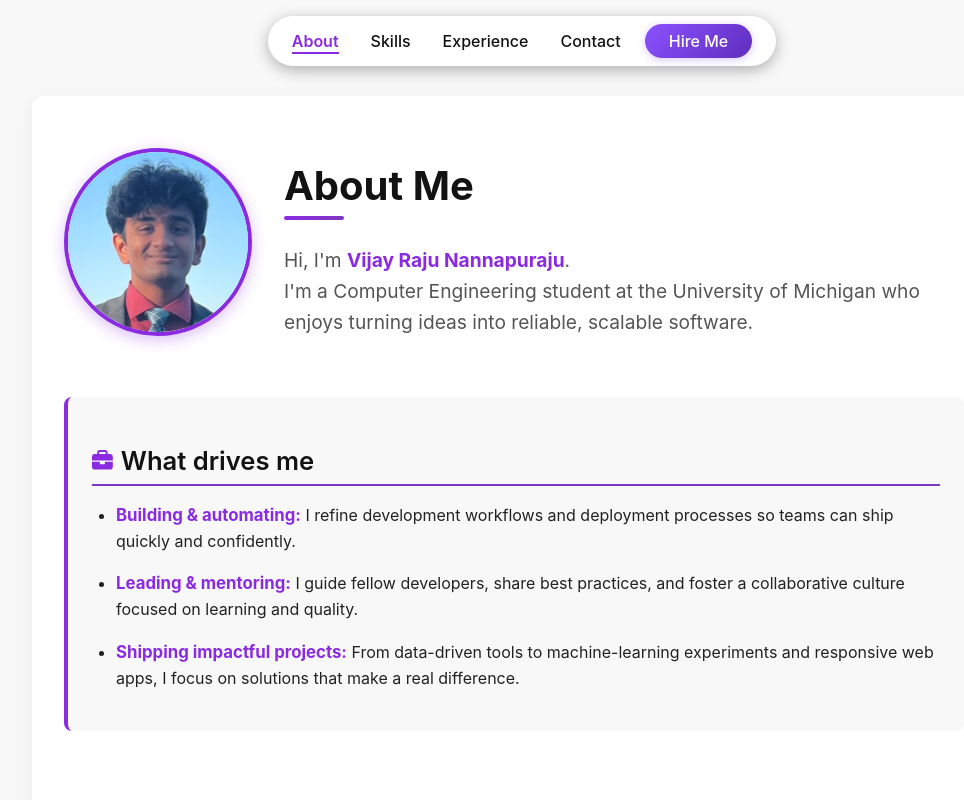
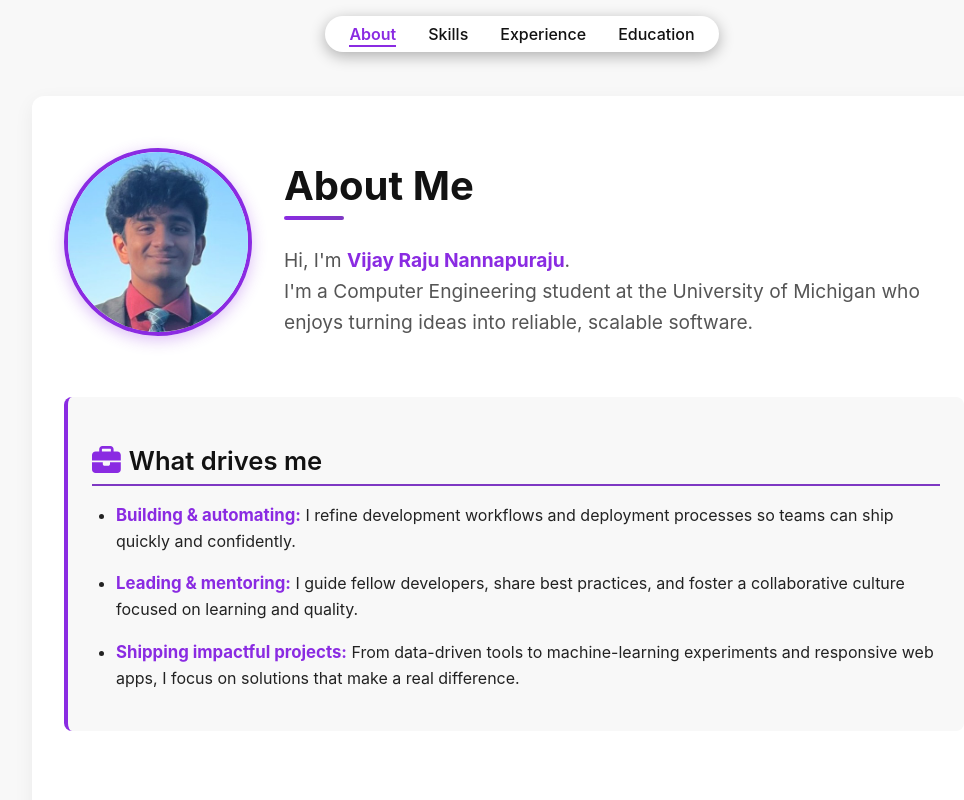
Before and after one commit to vijayn7/portfolio_website, a React (Create React App) app: page / in a window 1280 px wide. Shown: the top 800 px of the page, without its empty margins (126-1090 px from the left). Built offline with nearby package versions, Linux system fonts and the light colour scheme.

Commit message:
Navbar and no more contact me

```diff
--- a/src/Education.css
+++ b/src/Education.css
@@ -1,5 +1,4 @@
 @import './colors.css';
-@import './Components.css';
 
 /* Education section */
 .education {
@@ -10,10 +9,15 @@
   border-left: 4px solid var(--primary-color);
 }
 
-.education h3 {
+.education .section-header {
+  text-align: left;
+  margin-bottom: 1.5rem;
+}
+
+.education .section-header h3 {
   font-size: 1.6rem;
   color: var(--secondary-color);
-  margin: 1.5rem 0 1rem 0;
+  margin: 0;
   display: flex;
   align-items: center;
   font-weight: 600;
@@ -129,6 +133,15 @@
     padding: 1.2rem;
   }
 
+  .education .section-header h3 {
+    font-size: 1.4rem;
+    padding-bottom: 0.4rem;
+  }
+
+  .section-icon {
+    font-size: 1.2rem;
+  }
+
   .education-header {
     flex-direction: column;
     align-items: flex-start;
@@ -147,20 +160,17 @@
     font-size: 0.85rem;
     padding: 0.3rem 0.6rem;
   }
-
-  .education h3 {
-    font-size: 1.4rem;
-    padding-bottom: 0.4rem;
-  }
-
-  .section-icon {
-    font-size: 1.2rem;
-  }
 }
 
 @media (max-width: 480px) {
   .education {
     padding: 1rem;
+  }
+
+  .education .section-header h3 {
+    font-size: 1.2rem;
+    padding-bottom: 0.3rem;
+    border-bottom-width: 1px;
   }
 
   .education-header h4 {
@@ -188,10 +198,4 @@
   .extracurricular-item {
     font-size: 0.9rem;
   }
-
-  .education h3 {
-    font-size: 1.2rem;
-    padding-bottom: 0.3rem;
-    border-bottom-width: 1px;
-  }
 }
--- a/src/Education.js
+++ b/src/Education.js
@@ -12,7 +12,18 @@ function Education() {
       transition={{ duration: 0.5 }}
       viewport={{ once: true }}
     >
-      <h3><FontAwesomeIcon icon={faGraduationCap} className="section-icon" /> Education</h3>
+      <motion.div
+        className="section-header"
+        initial={{ opacity: 0, y: 20 }}
+        whileInView={{ opacity: 1, y: 0 }}
+        transition={{ duration: 0.5 }}
+        viewport={{ once: true }}
+      >
+        <h3>
+          <FontAwesomeIcon icon={faGraduationCap} className="section-icon" />
+          Education
+        </h3>
+      </motion.div>
 
       <motion.div
         className="education-item"
--- a/src/Me.js
+++ b/src/Me.js
@@ -97,30 +97,9 @@ function Me() {
 
           <Experience />
 
-          <Education />
-
-          <motion.div
-            className="cta"
-            initial={{ opacity: 0, y: 20 }}
-            whileInView={{ opacity: 1, y: 0 }}
-            transition={{ duration: 0.5 }}
-            viewport={{ once: true }}
-            whileHover={{ scale: 1.02 }}
-            whileTap={{ scale: 0.98 }}
-            id="contact"
-          >
-            <div className="cta-content">
-              <h3>Let's Build Something Amazing Together</h3>
-              <p>I'm looking for new challenges—internships or roles where I can keep learning and ship software that matters. Ready to make an impact?</p>
-              <motion.button
-                className="cta-button"
-                whileHover={{ scale: 1.05 }}
-                whileTap={{ scale: 0.95 }}
-              >
-                Get In Touch
-              </motion.button>
-            </div>
-          </motion.div>
+          <div id="education">
+            <Education />
+          </div>
         </div>
       </motion.section>
     </>
--- a/src/Navbar.js
+++ b/src/Navbar.js
@@ -7,7 +7,7 @@ import './Navbar.css';
 function Navbar() {
   const [mobileMenuOpen, setMobileMenuOpen] = useState(false);
   const [activeSection, setActiveSection] = useState('home');
-  const navItems = useMemo(() => ['home', 'stack', 'experience', 'contact'], []);
+  const navItems = useMemo(() => ['home', 'stack', 'experience', 'education'], []);
   const observerRef = useRef(null);
 
   // Close menu when ESC key is pressed
@@ -43,12 +43,19 @@ function Navbar() {
     // Set up observer options
     const options = {
       root: null, // use viewport
-      rootMargin: "-50% 0px", // Consider section in view when it's 50% in viewport
-      threshold: 0
+      rootMargin: "-20% 0px -50% 0px", // Top margin smaller to catch home section earlier
+      threshold: 0.1
     };
 
     // Update active section based on which one is in the viewport
     const callback = (entries) => {
+      // Handle the case when at the very top of the page
+      const scrollY = window.scrollY;
+      if (scrollY < 100) {
+        setActiveSection('home');
+        return;
+      }
+
       entries.forEach(entry => {
         if (entry.isIntersecting) {
           const id = entry.target.id;
@@ -68,10 +75,20 @@ function Navbar() {
       }
     });
 
+    // Add scroll listener for top of page detection
+    const handleScroll = () => {
+      if (window.scrollY < 100) {
+        setActiveSection('home');
+      }
+    };
+
+    window.addEventListener('scroll', handleScroll);
+
     return () => {
       if (observerRef.current) {
         observerRef.current.disconnect();
       }
+      window.removeEventListener('scroll', handleScroll);
     };
   }, [navItems]);
 
@@ -102,21 +119,10 @@ function Navbar() {
               whileTap={{ scale: 0.95 }}
               className={activeSection === item ? 'active' : ''}
             >
-              <a href={`#${item}`}>{item === 'home' ? 'About' : item === 'stack' ? 'Skills' : item === 'experience' ? 'Experience' : item === 'contact' ? 'Contact' : item.charAt(0).toUpperCase() + item.slice(1)}</a>
+              <a href={`#${item}`}>{item === 'home' ? 'About' : item === 'stack' ? 'Skills' : item === 'experience' ? 'Experience' : item === 'education' ? 'Education' : item.charAt(0).toUpperCase() + item.slice(1)}</a>
             </motion.li>
           ))}
         </ul>
-        <motion.div
-          key="desktop-hire-me"
-          initial={{ opacity: 0 }}
-          animate={{ opacity: 1 }}
-          transition={{ delay: navItems.length * 0.05, duration: 0.2 }}
-          whileHover={{ scale: 1.05 }}
-          whileTap={{ scale: 0.95 }}
-          className="hire-me-button-container"
-        >
-          <a href="#contact" className={`hire-me-button ${activeSection === 'contact' ? 'active' : ''}`}>Hire Me</a>
-        </motion.div>
       </div>
 
       <div className="mobile-nav">
@@ -177,7 +183,7 @@ function Navbar() {
             whileTap={{ scale: 0.95 }}
             className={activeSection === item ? 'active' : ''}
           >
-            <a href={`#${item}`} onClick={closeMobileMenu}>{item === 'home' ? 'About' : item === 'stack' ? 'Skills' : item === 'experience' ? 'Experience' : item === 'contact' ? 'Contact' : item.charAt(0).toUpperCase() + item.slice(1)}</a>
+            <a href={`#${item}`} onClick={closeMobileMenu}>{item === 'home' ? 'About' : item === 'stack' ? 'Skills' : item === 'experience' ? 'Experience' : item === 'education' ? 'Education' : item.charAt(0).toUpperCase() + item.slice(1)}</a>
           </motion.li>
         ))}
       </motion.ul>
```
